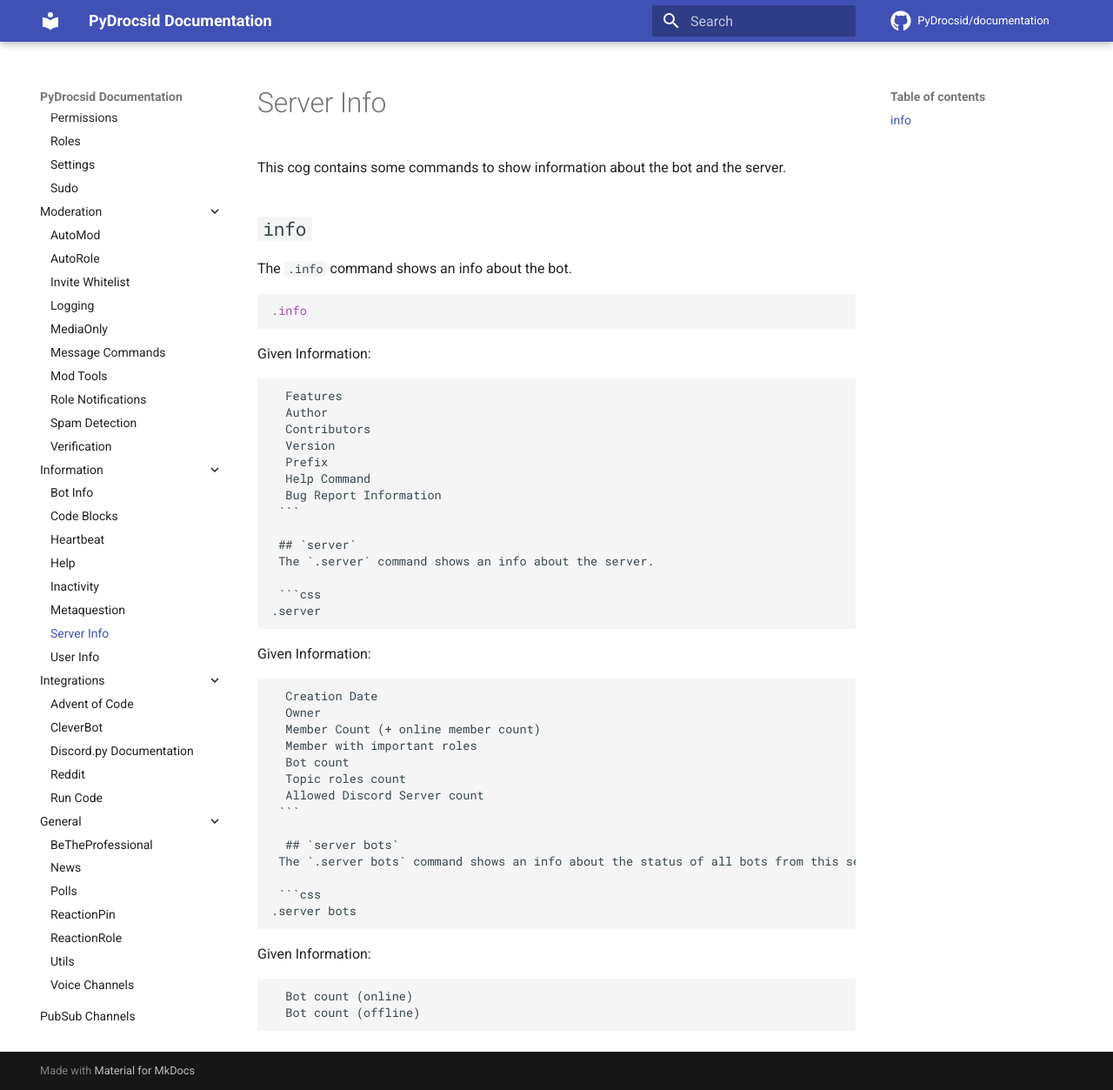
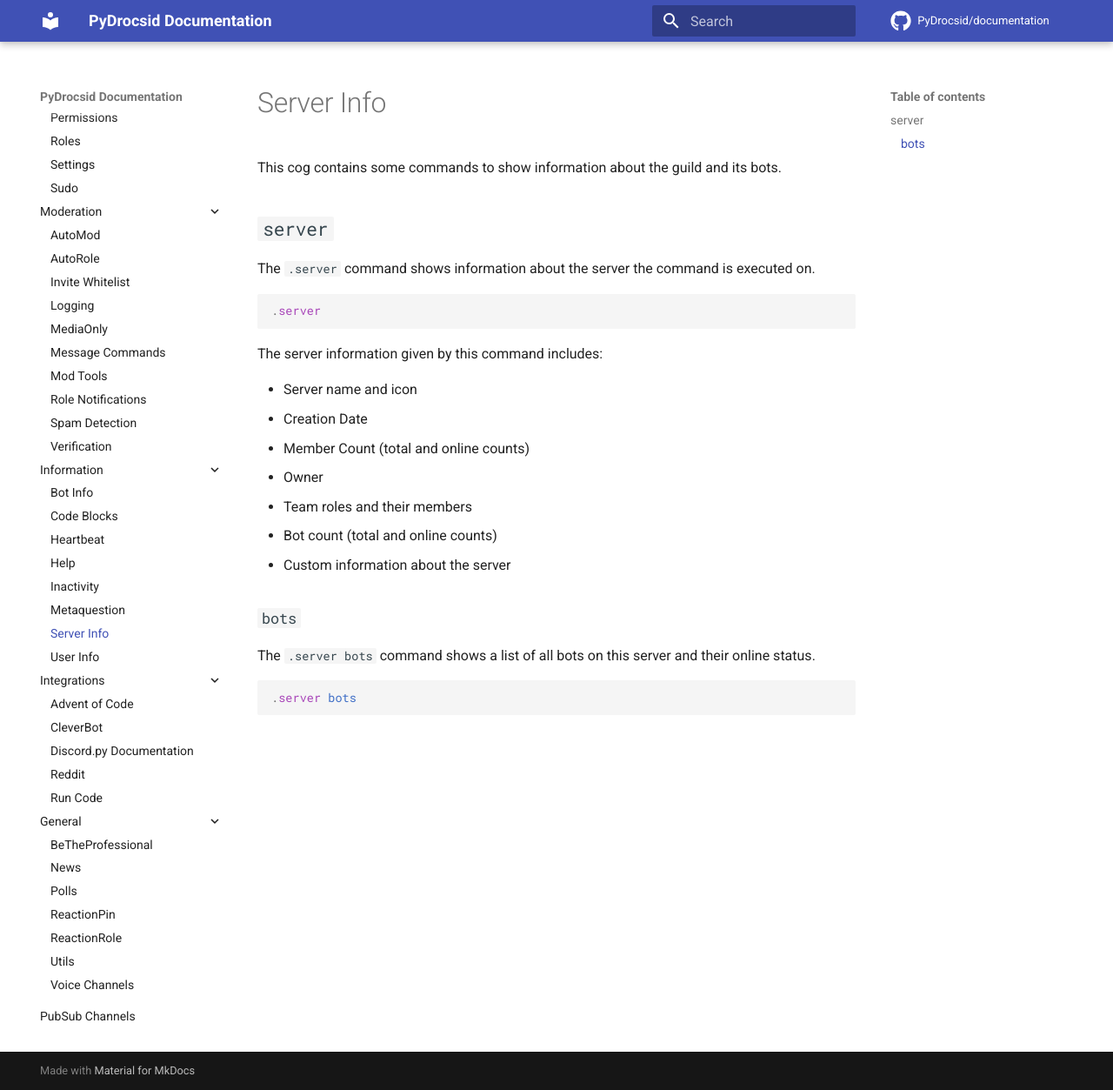
Before and after one commit to PyDrocsid/documentation, an MkDocs documentation site: the page built from docs/cogs/information/server_info.md, in a window 1280 px wide and 1253 px high. Shown: the whole window at 87% size. Built offline with MkDocs 1.6.1 and Material for MkDocs 9.7.7, drawn with Linux system fonts in a browser that asks for light colours; comment, search, counter and statistics services are not loaded.

Commit message:
Improved documentation of server info cog

````diff
--- a/docs/cogs/information/server_info.md
+++ b/docs/cogs/information/server_info.md
@@ -1,52 +1,28 @@
 # Server Info
 
-This cog contains some commands to show information about the bot and the server.
+This cog contains some commands to show information about the guild and its bots.
 
-## `info`
-The `.info` command shows an info about the bot.
+## `server`
+The `.server` command shows information about the server the command is executed on.
 
 ```css
-.info
-```
-
-Given Information:
-```
-  Features
-  Author
-  Contributors
-  Version
-  Prefix
-  Help Command
-  Bug Report Information
- ```
-
- ## `server`
- The `.server` command shows an info about the server.
-
- ```css
 .server
 ```
 
-Given Information:
-```
-  Creation Date
-  Owner
-  Member Count (+ online member count)
-  Member with important roles
-  Bot count
-  Topic roles count
-  Allowed Discord Server count
- ```
+The server information given by this command includes:
 
-  ## `server bots`
- The `.server bots` command shows an info about the status of all bots from this server.
+- Server name and icon
+- Creation Date
+- Member Count (total and online counts)
+- Owner
+- Team roles and their members
+- Bot count (total and online counts)
+- Custom information about the server
 
- ```css
+
+### `bots`
+The `.server bots` command shows a list of all bots on this server and their online status.
+
+```css
 .server bots
 ```
-
-Given Information:
-```
-  Bot count (online)
-  Bot count (offline)
-```
````
